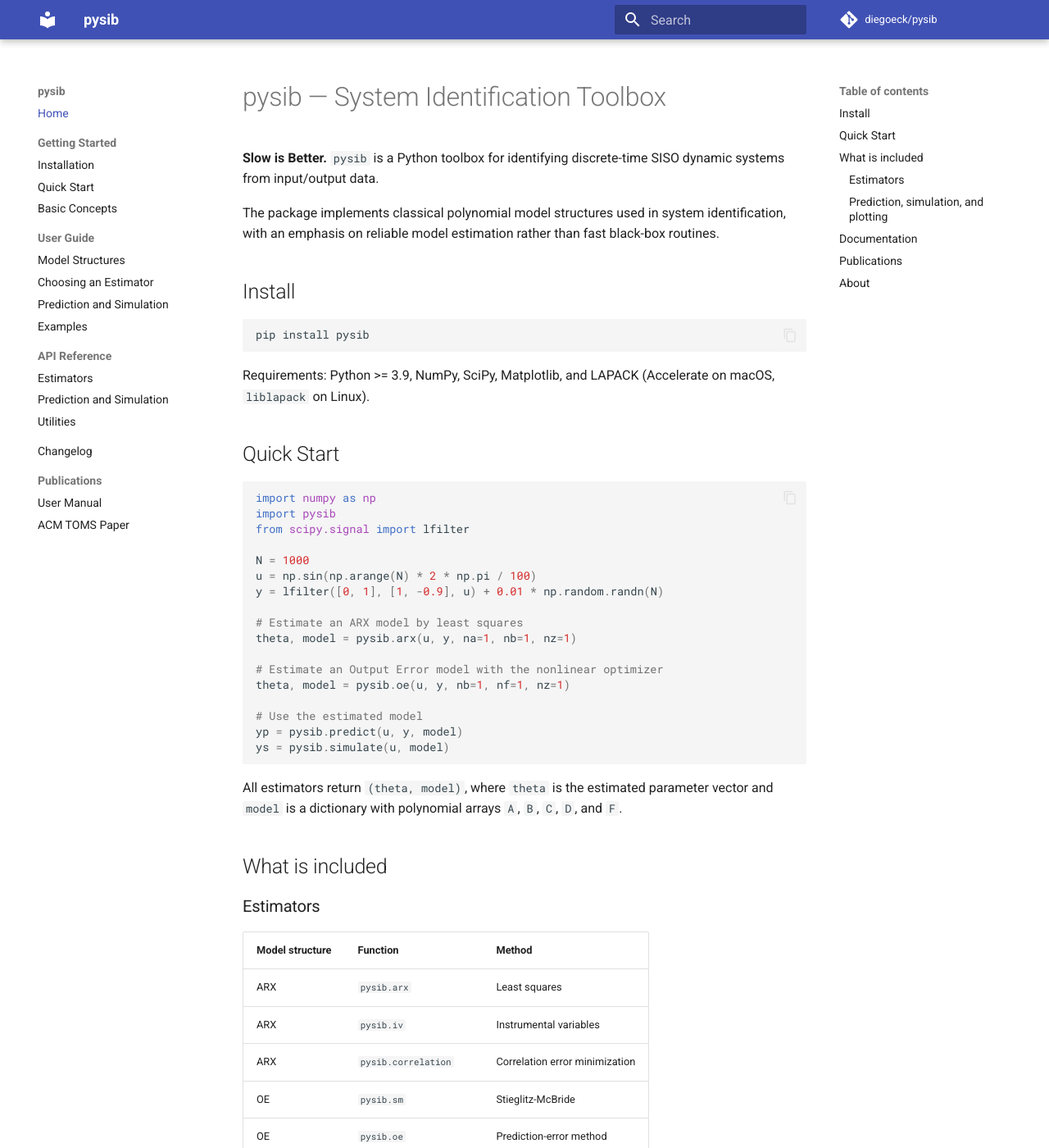
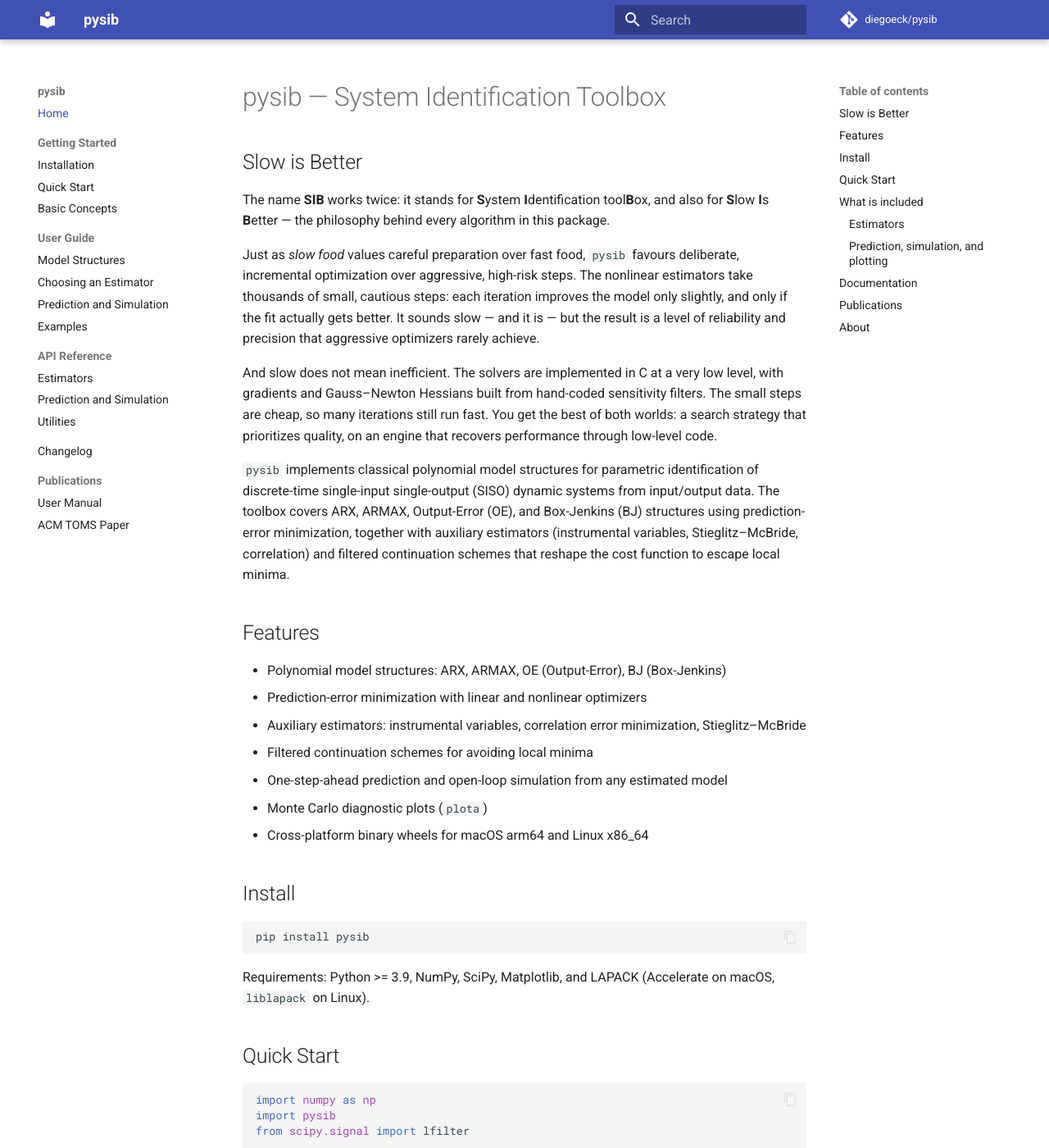
Before and after one commit to diegoeck/pysib, an MkDocs documentation site: the page built from docs/index.md, in a window 1280 px wide and 1400 px high. Shown: the whole window at 82% size. Built offline with MkDocs 1.6.1 and Material for MkDocs 9.7.7, drawn with Linux system fonts in a browser that asks for light colours; comment, search, counter and statistics services are not loaded; some of the changed text lies outside the part shown.

Commit message:
Improve landing page with SIB philosophy and SEO

```diff
--- a/docs/index.md
+++ b/docs/index.md
@@ -1,8 +1,24 @@
 # pysib — System Identification Toolbox
 
-**Slow is Better.** `pysib` is a Python toolbox for identifying discrete-time SISO dynamic systems from input/output data.
+## Slow is Better
 
-The package implements classical polynomial model structures used in system identification, with an emphasis on reliable model estimation rather than fast black-box routines.
+The name **SIB** works twice: it stands for **S**ystem **I**dentification tool**B**ox, and also for **S**low **I**s **B**etter — the philosophy behind every algorithm in this package.
+
+Just as *slow food* values careful preparation over fast food, `pysib` favours deliberate, incremental optimization over aggressive, high-risk steps. The nonlinear estimators take thousands of small, cautious steps: each iteration improves the model only slightly, and only if the fit actually gets better. It sounds slow — and it is — but the result is a level of reliability and precision that aggressive optimizers rarely achieve.
+
+And slow does not mean inefficient. The solvers are implemented in C at a very low level, with gradients and Gauss–Newton Hessians built from hand-coded sensitivity filters. The small steps are cheap, so many iterations still run fast. You get the best of both worlds: a search strategy that prioritizes quality, on an engine that recovers performance through low-level code.
+
+`pysib` implements classical polynomial model structures for parametric identification of discrete-time single-input single-output (SISO) dynamic systems from input/output data. The toolbox covers ARX, ARMAX, Output-Error (OE), and Box-Jenkins (BJ) structures using prediction-error minimization, together with auxiliary estimators (instrumental variables, Stieglitz–McBride, correlation) and filtered continuation schemes that reshape the cost function to escape local minima.
+
+## Features
+
+- Polynomial model structures: ARX, ARMAX, OE (Output-Error), BJ (Box-Jenkins)
+- Prediction-error minimization with linear and nonlinear optimizers
+- Auxiliary estimators: instrumental variables, correlation error minimization, Stieglitz–McBride
+- Filtered continuation schemes for avoiding local minima
+- One-step-ahead prediction and open-loop simulation from any estimated model
+- Monte Carlo diagnostic plots (`plota`)
+- Cross-platform binary wheels for macOS arm64 and Linux x86_64
 
 ## Install
 
@@ -80,4 +96,6 @@ All estimators return `(theta, model)`, where `theta` is the estimated parameter
 
 `pysib` is open-source software released under the MIT license and developed at Universidade Federal do Rio Grande do Sul, Brazil.
 
+pysib ports verified identification algorithms from the MATLAB System Identification Toolbox. A companion research article has been submitted to ACM Transactions on Mathematical Software.
+
 [:fontawesome-brands-github: GitHub](https://github.com/diegoeck/pysib) · [:material-school: User Manual](manual/main.pdf) · [:material-book-open-variant: Paper](paper/main.pdf)
```
